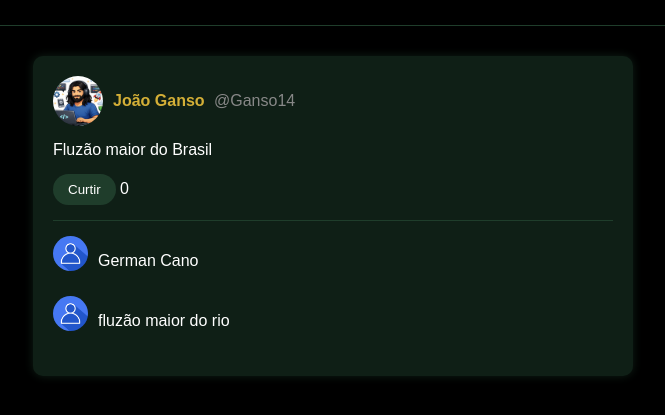
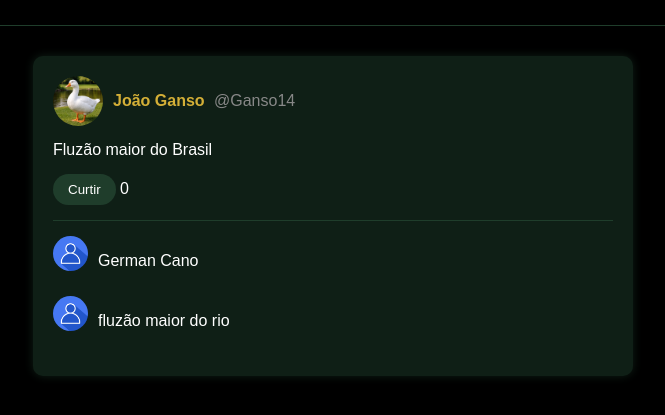
Before and after one commit to Ganso142112/mini-social-ganso, a plain HTML site: page index.html in a window 1280 px wide. Shown: the part 139-554 px from the top of the page, without its empty margins (307-972 px from the left). Drawn offline with Linux system fonts and the light colour scheme.

Commit message:
Update index.html atualizamos a foto de perfil do projeto

```diff
--- a/index.html
+++ b/index.html
@@ -16,7 +16,7 @@
 
   <article class="post">
     <div class="post-header">
-      <img src="assets/profile.png" class="avatar">
+      <img src="assets/profile_ganso.png" class="avatar">
       <div>
         <span class="name">João Ganso</span>
         <span class="username">@Ganso14</span>
```
